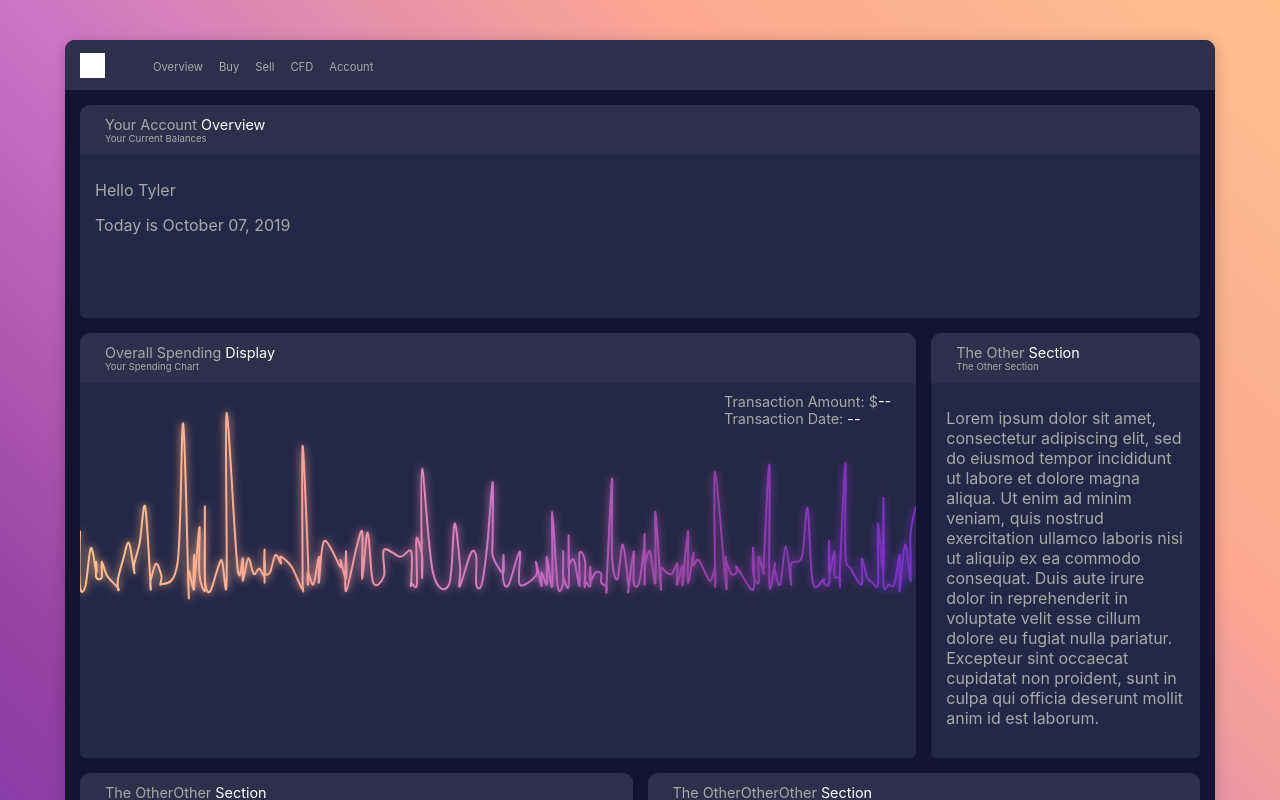
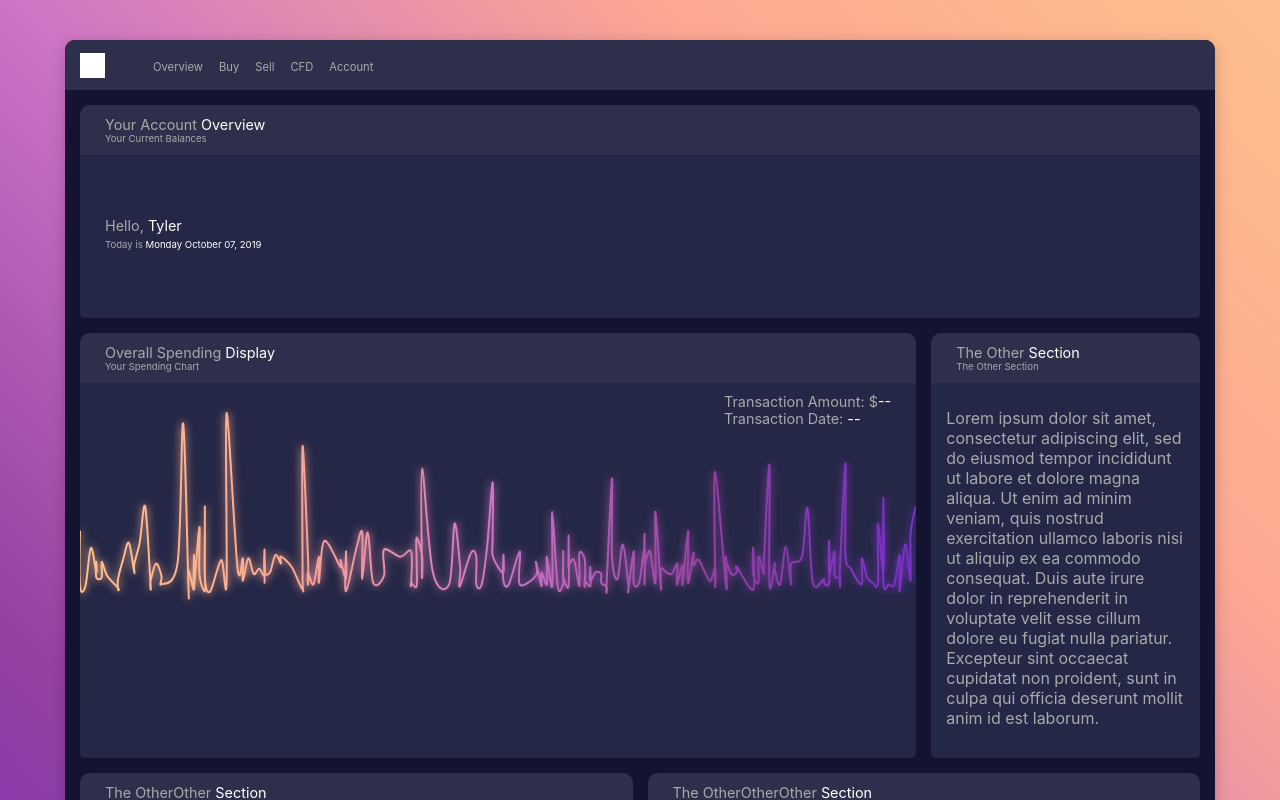
Before and after one commit to tywi6665/M3, a React (Create React App) app: page / in a window 1280 px wide. Shown: the top 800 px of the page. Built offline with nearby package versions, Linux system fonts and the light colour scheme.

Commit message:
styling container-1

```diff
--- a/src/App.js
+++ b/src/App.js
@@ -19,7 +19,7 @@ function App() {
   }, []);
 
   useEffect(() => {
-    let formatTime = d3.timeFormat("%B %d, %Y");
+    let formatTime = d3.timeFormat("%A %B %d, %Y");
     setCurrentDate(formatTime(new Date));
   }, [])
 
@@ -35,8 +35,10 @@ function App() {
             header={["Your Account", "Overview"]}
             subHeader="Your Current Balances"
           >
-            <p>Hello <span>{`Tyler`}</span></p>
-            <p>Today is <span>{currentDate}</span></p>
+            <div className="text-div">
+              <p className="name-text">Hello, <span>{`Tyler`}</span></p>
+              <p className="date-text">Today is <span>{currentDate}</span></p>
+            </div>
           </Container>
           <Container
             number="2"
--- a/src/App.scss
+++ b/src/App.scss
@@ -70,7 +70,31 @@ $font-size: 0.9em;
             }
         }
 
-        .section-1 { grid-area: 1 / 1 / 2 / 2; }
+        .section-1 {
+            grid-area: 1 / 1 / 2 / 2;
+            display: flex;
+            align-items: center;
+
+                .text-div {
+
+                .name-text {
+                    padding-left: 25px;
+                    font-size: $font-size;
+                    margin: 0;
+                }
+
+                span {
+                    color: white;
+                }
+
+                .date-text {
+                    padding-left: 25px;
+                    font-size: 0.6em;
+                    margin: 5px 0 0 0;
+                }
+            }
+
+        }
         .section-2 {
             grid-area: 2 / 1 / 3 / 2;
 
```
